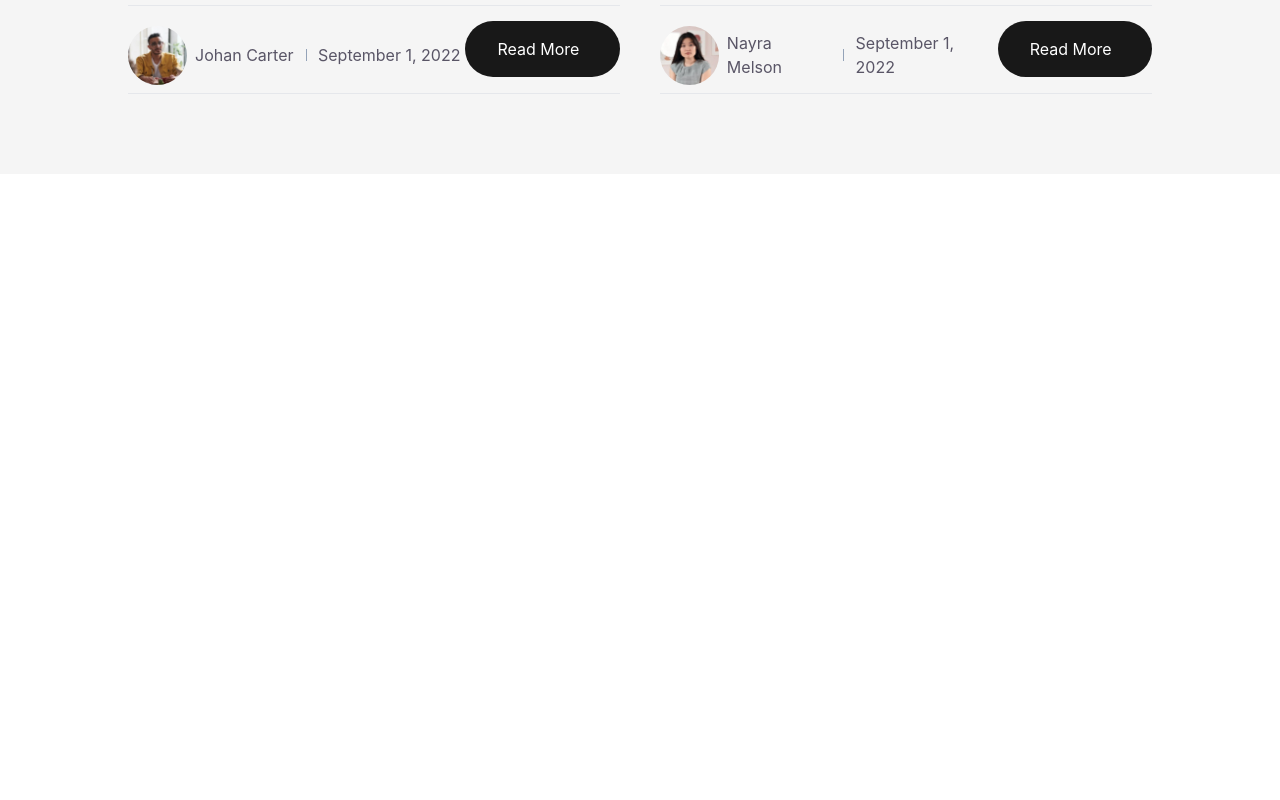
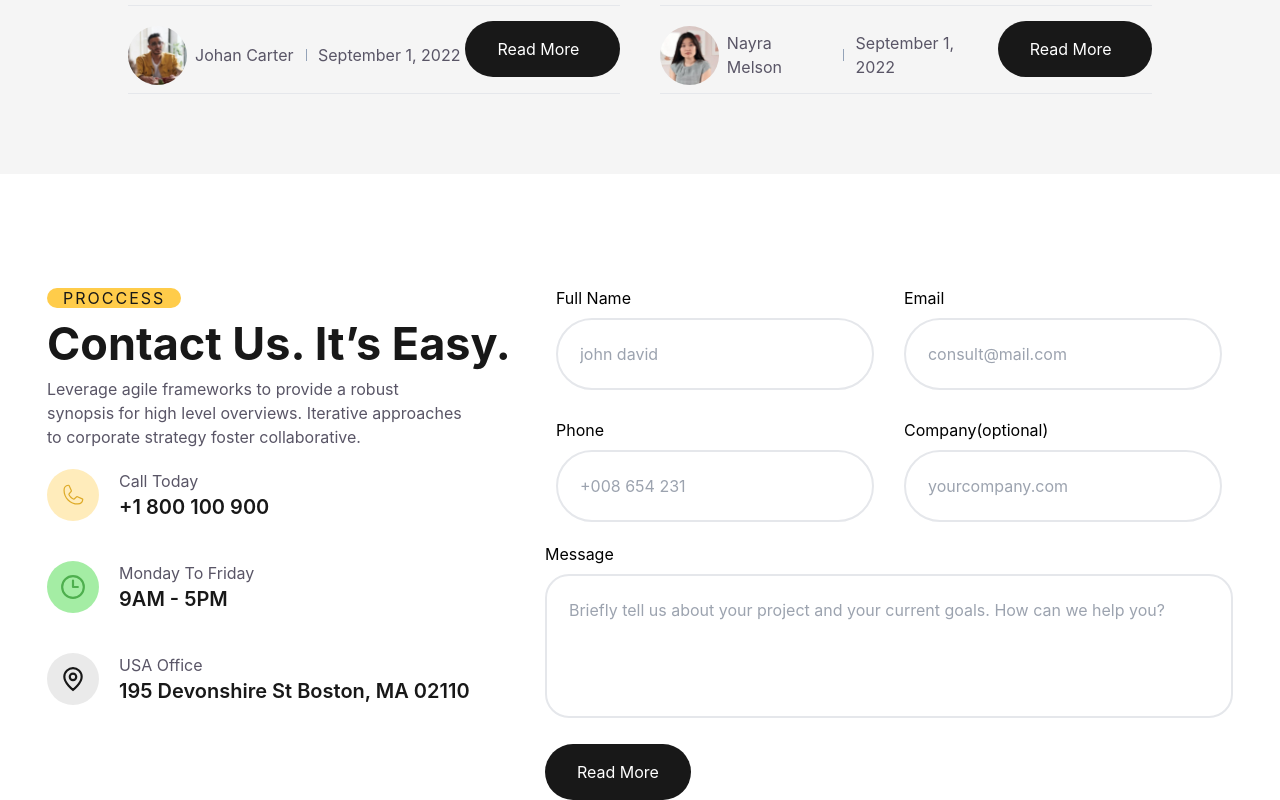
Before and after one commit to Diaa-0-Abdelaziz/Ask_Experts, a React (Create React App) app: page / in a window 1280 px wide. Shown: the part 8745-9545 px from the top of the page. Before the commit the page ends 9127 px from the top, so only its background shows below. Built offline with nearby package versions, Linux system fonts and the light colour scheme; the HTML template or start-up script is replaced by a standard one.

Commit message:
modified:   src/Components/Home/Home.jsx 	modified:   src/Components/Home/Slices/Blog.jsx 	new file:   src/Components/Home/Slices/Contact.jsx 	modified:   src/output.css

```diff
--- a/src/Components/Home/Home.jsx
+++ b/src/Components/Home/Home.jsx
@@ -7,6 +7,7 @@ import Proccess2 from './Slices/Proccess2'
 import FeedBack from './Slices/FeedBack'
 import BookNow from './Slices/BookNow'
 import Blog from './Slices/Blog'
+import Contact from './Slices/Contact'
 
 export default function Home() {
   return (
@@ -19,6 +20,7 @@ export default function Home() {
     <FeedBack/>
     <BookNow/>
     <Blog/>
+    <Contact/>
     </>
   )
 }
--- a/src/Components/Home/Slices/Blog.jsx
+++ b/src/Components/Home/Slices/Blog.jsx
@@ -5,7 +5,7 @@ import picture1 from "../../../imgs/Photo (10).jpg"
 import picture2 from "../../../imgs/Photo (11).jpg"
 export default function Blog() {
   return (
-   <section className='bg-[#F5F5F5] mb-52 py-20' >
+   <section className='bg-[#F5F5F5] py-20' >
     <div className=' max-w-5xl m-auto flex flex-col'>
     <div className=' flex flex-wrap md:justify-between justify-around  items-end mb-10'>
     <div>
--- /dev/null
+++ b/src/Components/Home/Slices/Contact.jsx
@@ -0,0 +1,78 @@
+import React from 'react'
+import { PiPhoneLight } from "react-icons/pi";
+import { LuClock3 } from "react-icons/lu";
+import { GrLocation } from "react-icons/gr";
+export default function Contact() {
+  return (
+    <section className=' mt-28'>
+       <div className=" mx-10 m-auto flex flex-wrap gap-5 justify-around">
+       <div className=' '>
+       <span className='text-base font-normal text-[#181818] tracking-[2px] bg-[#FFCC4A] px-4	rounded-full'>PROCCESS</span>
+      <h3 className='text-[45px] font-bold text-[#181818]'>Contact Us. It’s Easy.</h3>
+      <p className='text-base font-normal	text-[#595566] max-w-[420px]'>Leverage agile frameworks to provide a robust synopsis for high level overviews. Iterative approaches to corporate strategy foster collaborative.</p>
+      <ul>
+                <li className=' relative flex justify-start gap-5 py-5'>
+                    <div>
+                    <span className=' text-[26px] font-semibold w-[52px] h-[52px] rounded-full text-[#DEAA27] bg-[#FFECBB] flex justify-center items-center'> <PiPhoneLight/> </span>
+                    </div>
+                    <div>
+                        <p className='text-base font-normal	text-[#595566]	'>Call Today</p>
+                        <p className=' font-semibold text-xl text-[#181818]	'>+1 800 100 900</p>
+                    </div>
+                </li>
+                <li  className=' relative flex justify-start gap-5 py-5'>
+                    <div>
+                    <span className=' text-[26px] font-semibold	w-[52px] h-[52px] rounded-full text-[#4EAF4E] bg-[#A4EDA4] flex justify-center items-center'><LuClock3/></span>
+                    </div>
+                    <div>
+                        <p className='text-base font-normal	text-[#595566]	'>Monday To Friday</p>
+                        <p className=' font-semibold text-xl text-[#181818]	'>9AM - 5PM</p>
+                    </div>
+                </li>
+                <li  className=' relative flex justify-start gap-5 py-5'>
+                   <div>
+                   <span className=' text-[26px] font-semibold	w-[52px] h-[52px] rounded-full text-[#181818] bg-[#EAEAEA] flex justify-center items-center'><GrLocation/></span>
+                   </div>
+                    <div>
+                        <p className='text-base font-normal	text-[#595566]	'>USA Office</p>
+                        <p className=' font-semibold text-xl text-[#181818]	'>195 Devonshire St Boston, MA 02110</p>
+                    </div>
+                </li>
+
+               </ul>
+
+       </div>
+
+       <div className=' max-w-[688px]'>
+       <form>
+        <div className='flex flex-wrap gap-2 justify-around'>
+        <div className="mb-5">
+          <label for="fullname" className="block mb-2">Full Name</label>
+          <input type="text" id="fullname" className="border-2 w-[318px] rounded-full py-[22px] px-[22px] outline-none" placeholder="john david"/>
+        </div>
+        <div className="mb-5">
+          <label for="Email" className="block mb-2">Email</label>
+          <input type="email" id="Email" className="border-2 w-[318px] rounded-full py-[22px] px-[22px] outline-none" placeholder="consult@mail.com"/>
+        </div>
+        <div className="mb-5">
+          <label for="Phone" className="block mb-2">Phone</label>
+          <input type="tel" id="Phone" className="border-2 w-[318px] rounded-full py-[22px] px-[22px] outline-none" placeholder="+008 654 231"/>
+        </div>
+        <div className="mb-5">
+          <label for="Company" className="block mb-2">Company(optional)</label>
+          <input type="text" id="Company" className="border-2 w-[318px] rounded-full py-[22px] px-[22px] outline-none" placeholder="yourcompany.com"/>
+        </div>
+        </div>
+  <div>
+  <label for="message" className="block mb-2 ">Message</label>
+  <textarea id="message" rows="4" className=" border-2 w-full rounded-3xl resize-none py-[22px] px-[22px] outline-none" placeholder="Briefly tell us about your project and your current goals. How can we help you?"></textarea>
+  </div>
+  <div className=' w-[154.6px] mt-5'>
+                <input type='submit' className=' cursor-pointer m-auto rounded-full bg-[#181818] text-white py-4	px-8' value="Read More"/>
+  </div>
+</form>
+       </div>
+       </div>
+    </section>
+  )
+}
--- a/src/output.css
+++ b/src/output.css
@@ -699,8 +699,8 @@ video {
   margin-bottom: 0.75rem;
 }
 
-.mb-52 {
-  margin-bottom: 13rem;
+.mb-5 {
+  margin-bottom: 1.25rem;
 }
 
 .me-2 {
@@ -757,6 +757,14 @@ video {
 
 .mt-8 {
   margin-top: 2rem;
+}
+
+.mt-14 {
+  margin-top: 3.5rem;
+}
+
+.mt-28 {
+  margin-top: 7rem;
 }
 
 .block {
@@ -881,6 +889,14 @@ video {
   width: 100vw;
 }
 
+.w-80 {
+  width: 20rem;
+}
+
+.w-\[318px\] {
+  width: 318px;
+}
+
 .max-w-32 {
   max-width: 8rem;
 }
@@ -921,8 +937,16 @@ video {
   max-width: 740px;
 }
 
+.max-w-sm {
+  max-width: 24rem;
+}
+
 .max-w-xl {
   max-width: 36rem;
+}
+
+.max-w-\[688px\] {
+  max-width: 688px;
 }
 
 .grow {
@@ -942,6 +966,10 @@ video {
   cursor: pointer;
 }
 
+.resize-none {
+  resize: none;
+}
+
 .grid-cols-1 {
   grid-template-columns: repeat(1, minmax(0, 1fr));
 }
@@ -1044,6 +1072,10 @@ video {
 
 .rounded-full {
   border-radius: 9999px;
+}
+
+.rounded-lg {
+  border-radius: 0.5rem;
 }
 
 .rounded-special {
@@ -1081,6 +1113,16 @@ video {
   border-color: rgb(235 235 235 / var(--tw-border-opacity));
 }
 
+.border-green-500 {
+  --tw-border-opacity: 1;
+  border-color: rgb(34 197 94 / var(--tw-border-opacity));
+}
+
+.border-red-500 {
+  --tw-border-opacity: 1;
+  border-color: rgb(239 68 68 / var(--tw-border-opacity));
+}
+
 .bg-\[\#181818BF\] {
   background-color: #181818BF;
 }
@@ -1100,9 +1142,19 @@ video {
   background-color: rgb(78 175 78 / var(--tw-bg-opacity));
 }
 
+.bg-\[\#A4EDA4\] {
+  --tw-bg-opacity: 1;
+  background-color: rgb(164 237 164 / var(--tw-bg-opacity));
+}
+
 .bg-\[\#D8D8D8\] {
   --tw-bg-opacity: 1;
   background-color: rgb(216 216 216 / var(--tw-bg-opacity));
+}
+
+.bg-\[\#EAEAEA\] {
+  --tw-bg-opacity: 1;
+  background-color: rgb(234 234 234 / var(--tw-bg-opacity));
 }
 
 .bg-\[\#EBEBEB\] {
@@ -1144,6 +1196,11 @@ video {
   background-color: rgb(255 204 74 / 0.5);
 }
 
+.bg-\[\#FFECBB\] {
+  --tw-bg-opacity: 1;
+  background-color: rgb(255 236 187 / var(--tw-bg-opacity));
+}
+
 .bg-\[\#FFFFFFD9\] {
   background-color: #FFFFFFD9;
 }
@@ -1153,6 +1210,16 @@ video {
   background-color: rgb(255 255 255 / var(--tw-bg-opacity));
 }
 
+.bg-green-50 {
+  --tw-bg-opacity: 1;
+  background-color: rgb(240 253 244 / var(--tw-bg-opacity));
+}
+
+.bg-red-50 {
+  --tw-bg-opacity: 1;
+  background-color: rgb(254 242 242 / var(--tw-bg-opacity));
+}
+
 .bg-slate-400 {
   --tw-bg-opacity: 1;
   background-color: rgb(148 163 184 / var(--tw-bg-opacity));
@@ -1171,6 +1238,11 @@ video {
 .bg-black {
   --tw-bg-opacity: 1;
   background-color: rgb(0 0 0 / var(--tw-bg-opacity));
+}
+
+.bg-zinc-400 {
+  --tw-bg-opacity: 1;
+  background-color: rgb(161 161 170 / var(--tw-bg-opacity));
 }
 
 .bg-\[url\(\"\.\/imgs\/Photo\.png\"\)\] {
@@ -1203,6 +1275,10 @@ video {
   padding: 0.5rem;
 }
 
+.p-2\.5 {
+  padding: 0.625rem;
+}
+
 .p-5 {
   padding: 1.25rem;
 }
@@ -1287,6 +1363,16 @@ video {
   padding-bottom: 50px;
 }
 
+.px-\[22px\] {
+  padding-left: 22px;
+  padding-right: 22px;
+}
+
+.py-\[22px\] {
+  padding-top: 22px;
+  padding-bottom: 22px;
+}
+
 .pl-2 {
   padding-left: 0.5rem;
 }
@@ -1429,6 +1515,11 @@ video {
   color: rgb(206 206 206 / var(--tw-text-opacity));
 }
 
+.text-\[\#DEAA27\] {
+  --tw-text-opacity: 1;
+  color: rgb(222 170 39 / var(--tw-text-opacity));
+}
+
 .text-\[\#FFCC4A\] {
   --tw-text-opacity: 1;
   color: rgb(255 204 74 / var(--tw-text-opacity));
@@ -1449,9 +1540,49 @@ video {
   color: rgb(24 24 24 / var(--tw-text-opacity));
 }
 
+.text-green-600 {
+  --tw-text-opacity: 1;
+  color: rgb(22 163 74 / var(--tw-text-opacity));
+}
+
+.text-green-700 {
+  --tw-text-opacity: 1;
+  color: rgb(21 128 61 / var(--tw-text-opacity));
+}
+
+.text-green-900 {
+  --tw-text-opacity: 1;
+  color: rgb(20 83 45 / var(--tw-text-opacity));
+}
+
+.text-red-600 {
+  --tw-text-opacity: 1;
+  color: rgb(220 38 38 / var(--tw-text-opacity));
+}
+
+.text-red-700 {
+  --tw-text-opacity: 1;
+  color: rgb(185 28 28 / var(--tw-text-opacity));
+}
+
+.text-red-900 {
+  --tw-text-opacity: 1;
+  color: rgb(127 29 29 / var(--tw-text-opacity));
+}
+
 .text-white {
   --tw-text-opacity: 1;
   color: rgb(255 255 255 / var(--tw-text-opacity));
+}
+
+.placeholder-green-700::placeholder {
+  --tw-placeholder-opacity: 1;
+  color: rgb(21 128 61 / var(--tw-placeholder-opacity));
+}
+
+.placeholder-red-700::placeholder {
+  --tw-placeholder-opacity: 1;
+  color: rgb(185 28 28 / var(--tw-placeholder-opacity));
 }
 
 .shadow-2xl {
@@ -1466,6 +1597,11 @@ video {
   box-shadow: var(--tw-ring-offset-shadow, 0 0 #0000), var(--tw-ring-shadow, 0 0 #0000), var(--tw-shadow);
 }
 
+.outline-none {
+  outline: 2px solid transparent;
+  outline-offset: 2px;
+}
+
 .backdrop-blur-sm {
   --tw-backdrop-blur: blur(4px);
   -webkit-backdrop-filter: var(--tw-backdrop-blur) var(--tw-backdrop-brightness) var(--tw-backdrop-contrast) var(--tw-backdrop-grayscale) var(--tw-backdrop-hue-rotate) var(--tw-backdrop-invert) var(--tw-backdrop-opacity) var(--tw-backdrop-saturate) var(--tw-backdrop-sepia);
@@ -1698,6 +1834,26 @@ video {
   background-color: rgb(24 24 24 / var(--tw-bg-opacity));
 }
 
+.focus\:border-green-500:focus {
+  --tw-border-opacity: 1;
+  border-color: rgb(34 197 94 / var(--tw-border-opacity));
+}
+
+.focus\:border-red-500:focus {
+  --tw-border-opacity: 1;
+  border-color: rgb(239 68 68 / var(--tw-border-opacity));
+}
+
+.focus\:ring-green-500:focus {
+  --tw-ring-opacity: 1;
+  --tw-ring-color: rgb(34 197 94 / var(--tw-ring-opacity));
+}
+
+.focus\:ring-red-500:focus {
+  --tw-ring-opacity: 1;
+  --tw-ring-color: rgb(239 68 68 / var(--tw-ring-opacity));
+}
+
 .group:hover .group-hover\:top-0 {
   top: 0px;
 }
@@ -1749,10 +1905,6 @@ video {
     display: flex;
   }
 
-  .sm\:w-3\/5 {
-    width: 60%;
-  }
-
   .sm\:w-4\/5 {
     width: 80%;
   }
@@ -1787,10 +1939,6 @@ video {
     display: block;
   }
 
-  .md\:w-3\/5 {
-    width: 60%;
-  }
-
   .md\:grid-cols-2 {
     grid-template-columns: repeat(2, minmax(0, 1fr));
   }
@@ -1823,10 +1971,6 @@ video {
     width: 100%;
   }
 
-  .lg\:w-3\/5 {
-    width: 60%;
-  }
-
   .lg\:grid-cols-2 {
     grid-template-columns: repeat(2, minmax(0, 1fr));
   }
@@ -1865,3 +2009,45 @@ video {
     background-color: transparent;
   }
 }
+
+@media (prefers-color-scheme: dark) {
+  .dark\:border-green-500 {
+    --tw-border-opacity: 1;
+    border-color: rgb(34 197 94 / var(--tw-border-opacity));
+  }
+
+  .dark\:border-red-500 {
+    --tw-border-opacity: 1;
+    border-color: rgb(239 68 68 / var(--tw-border-opacity));
+  }
+
+  .dark\:bg-gray-700 {
+    --tw-bg-opacity: 1;
+    background-color: rgb(55 65 81 / var(--tw-bg-opacity));
+  }
+
+  .dark\:text-green-400 {
+    --tw-text-opacity: 1;
+    color: rgb(74 222 128 / var(--tw-text-opacity));
+  }
+
+  .dark\:text-green-500 {
+    --tw-text-opacity: 1;
+    color: rgb(34 197 94 / var(--tw-text-opacity));
+  }
+
+  .dark\:text-red-500 {
+    --tw-text-opacity: 1;
+    color: rgb(239 68 68 / var(--tw-text-opacity));
+  }
+
+  .dark\:placeholder-green-500::placeholder {
+    --tw-placeholder-opacity: 1;
+    color: rgb(34 197 94 / var(--tw-placeholder-opacity));
+  }
+
+  .dark\:placeholder-red-500::placeholder {
+    --tw-placeholder-opacity: 1;
+    color: rgb(239 68 68 / var(--tw-placeholder-opacity));
+  }
+}
```
